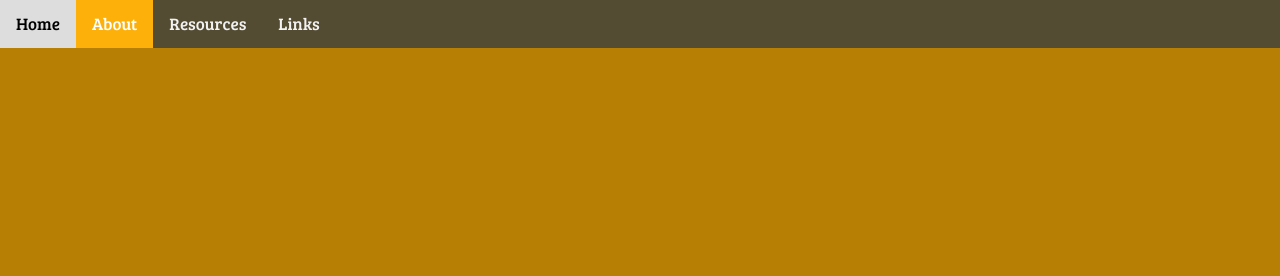
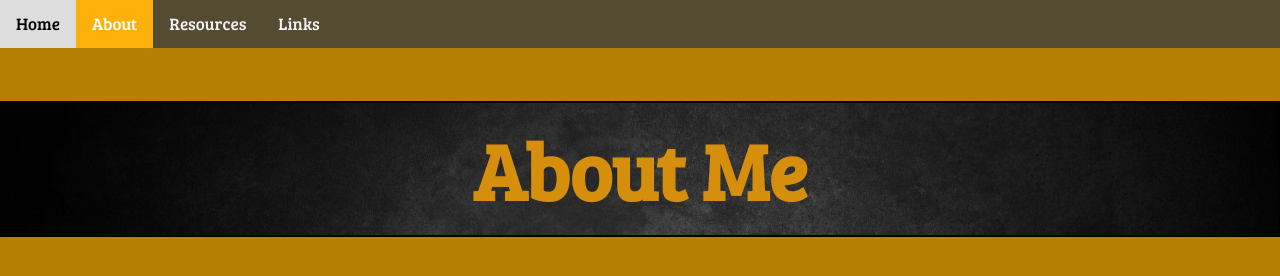
Before and after one commit to CB1585/ucfjourney, a plain HTML site: page pages/about.html in a window 1280 px wide. Drawn offline with Linux system fonts and the light colour scheme.

Commit message:
Add files via upload
Version 2

```diff
--- a/pages/about.html
+++ b/pages/about.html
@@ -19,3 +19,10 @@
           </div>
       </nav>
 </header>
+
+<body>
+
+<h1>About Me</h1>
+
+</body>
+</html>
```
Also changed, not shown: pages/links.html (+1 -0 lines), pages/resources.html (+1 -0 lines).
